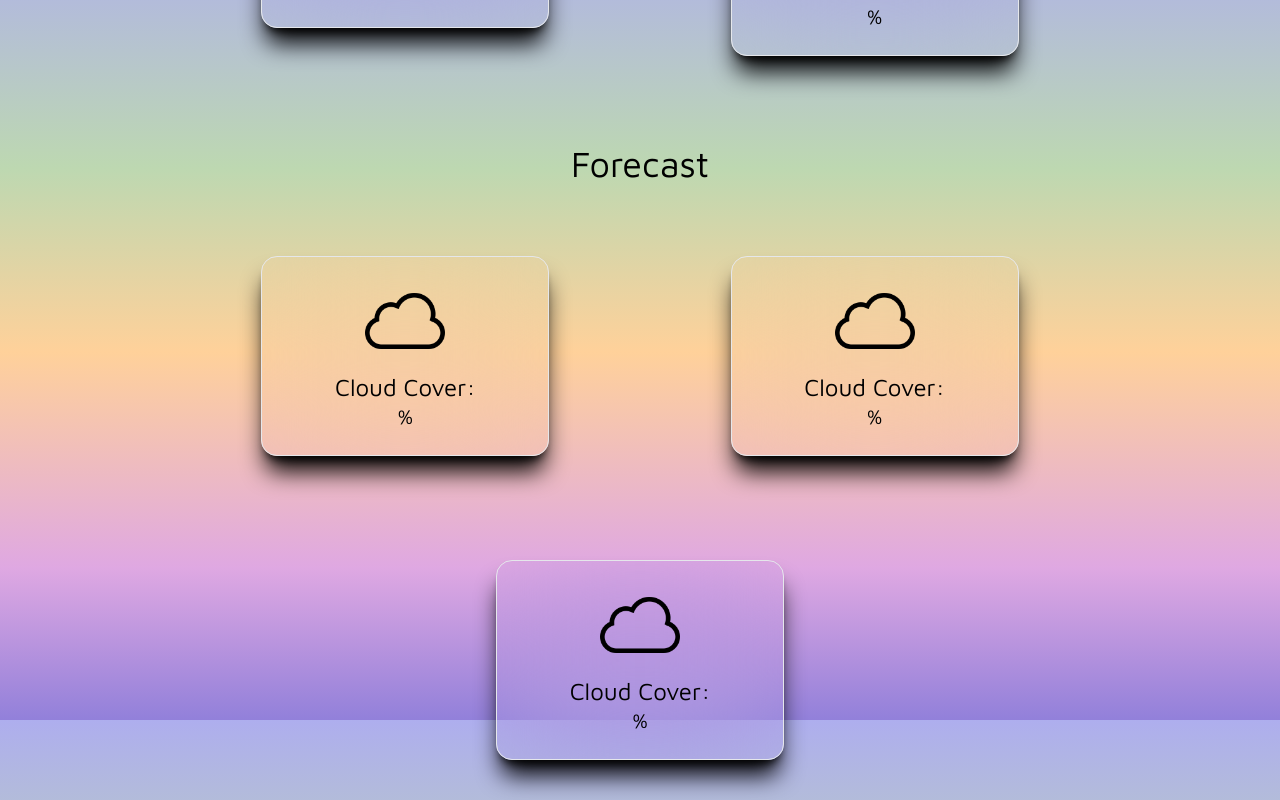
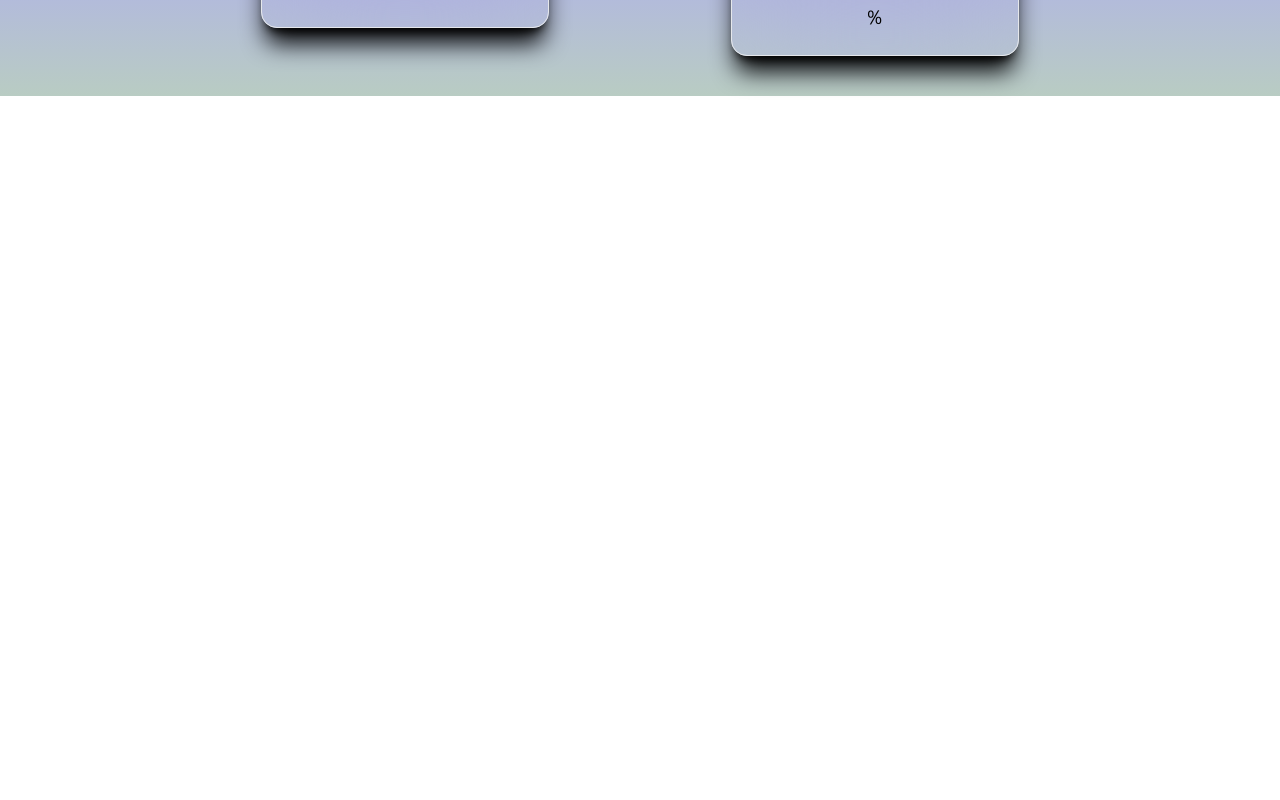
Before and after one commit to Seralyn/weather-dashboard, a React (Create React App) app: page / in a window 1280 px wide. Shown: the part 2480-3280 px from the top of the page. After the commit the page ends 2576 px from the top, so only its background shows below. Built offline with nearby package versions, Linux system fonts and the light colour scheme.

Commit message:
removed unfinished sections

```diff
--- a/src/components/Body.js
+++ b/src/components/Body.js
@@ -233,7 +233,7 @@ const Body = (props) => {
             {/* ASTRONOMICAL END */}
 
             {/* FORECAST START */}
-            <div className="text-black text-4xl mt-12">Forecast</div>
+            {/* <div className="text-black text-4xl mt-12">Forecast</div>
             <div className="mt-8 flex flex-wrap gap-6 justify-evenly text-black px-32">
                 <div className="card">
                     <div>
@@ -265,7 +265,7 @@ const Body = (props) => {
                         %
                     </div>
                 </div>
-            </div>
+            </div> */}
             {/* FORECAST END */}
         </div>
     );
```
